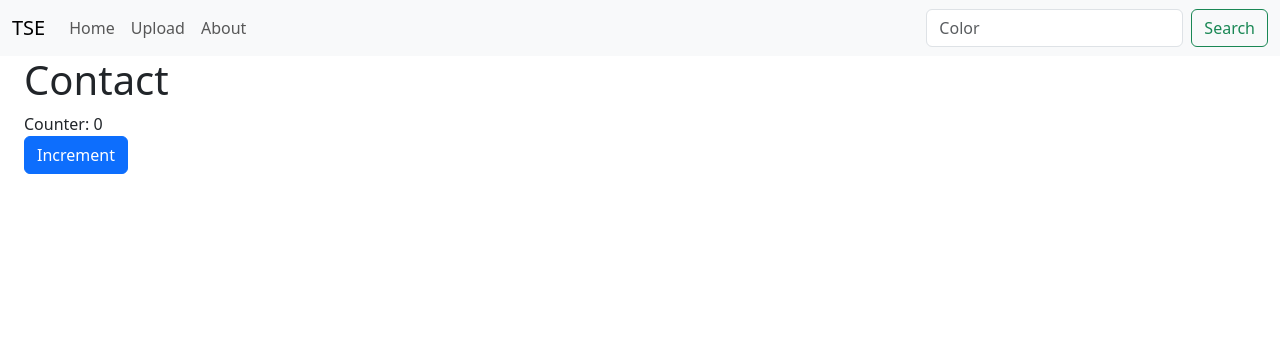
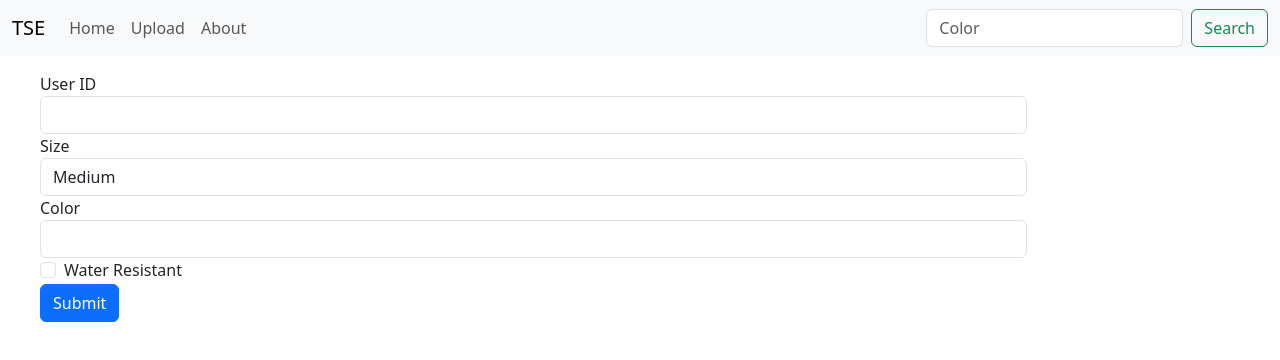
Before and after one commit to olaekdahl/the-sock-exchange, a React (Vite) app in the folder client/: page /contact in a window 1280 px wide. Shown: the top 360 px of the page. Built offline with nearby package versions, Linux system fonts and the light colour scheme.

Commit message:
added upload form

```diff
--- a/client/src/components/Upload.jsx
+++ b/client/src/components/Upload.jsx
@@ -1,18 +1,127 @@
 import React, { useState } from 'react';
 
 const Upload = () => {
-  const [count, setCount] = useState(0);
+  const [sockData, setSockData] = useState({
+    userId: '',
+    sockDetails: {
+      size: 'Medium', // Default set as 'Medium'
+      color: '',
+      pattern: '',
+      material: '',
+      condition: '',
+      forFoot: ''
+    },
+    additionalFeatures: {
+      waterResistant: false,
+      padded: false,
+      antiBacterial: false
+    },
+    addedTimestamp: ''
+  });
 
-  const incrementCount = () => {
-    setCount(count + 1);
+  const handleChange = (e) => {
+    const { name, value, type, checked } = e.target;
+    if (name in sockData.sockDetails) {
+      setSockData({
+        ...sockData,
+        sockDetails: { ...sockData.sockDetails, [name]: value }
+      });
+    } else if (name in sockData.additionalFeatures) {
+      setSockData({
+        ...sockData,
+        additionalFeatures: { ...sockData.additionalFeatures, [name]: type === 'checkbox' ? checked : value }
+      });
+    } else {
+      setSockData({
+        ...sockData,
+        [name]: value
+      });
+    }
+  };
+
+  const handleSubmit = async (e) => {
+    e.preventDefault();
+    // Add the current timestamp
+    const submission = {
+      ...sockData,
+      addedTimestamp: new Date().toISOString()
+    };
+
+    try {
+      const response = await fetch('YOUR_API_ENDPOINT', {
+        method: 'POST',
+        headers: {
+          'Content-Type': 'application/json',
+        },
+        body: JSON.stringify(submission),
+      });
+
+      if (!response.ok) {
+        throw new Error(`HTTP error! status: ${response.status}`);
+      }
+
+      const data = await response.json();
+      console.log(data);
+      // Handle post submission logic (like showing a success message)
+    } catch (error) {
+      console.error("Error posting data", error);
+      // Handle errors here
+    }
   };
 
   return (
-    <div>
-      <h1>Contact</h1>
-      <div>Counter: {count}</div>
-      <button className='btn btn-primary' onClick={incrementCount}>Increment</button>
-    </div>
+    <form onSubmit={handleSubmit} className="p-3">
+      <div className="form-group">
+        <label htmlFor="userId">User ID</label>
+        <input
+          type="text"
+          className="form-control"
+          id="userId"
+          name="userId"
+          value={sockData.userId}
+          onChange={handleChange}
+        />
+      </div>
+      {/* Additional form groups for sock details */}
+      <div className="form-group">
+        <label htmlFor="size">Size</label>
+        <select className="form-control" id="size" name="size" value={sockData.sockDetails.size} onChange={handleChange}>
+          <option>Small</option>
+          <option>Medium</option>
+          <option>Large</option>
+        </select>
+      </div>
+      {/* Add similar blocks for color, pattern, material, condition, forFoot */}
+      {/* Example for color */}
+      <div className="form-group">
+        <label htmlFor="color">Color</label>
+        <input
+          type="text"
+          className="form-control"
+          id="color"
+          name="color"
+          value={sockData.sockDetails.color}
+          onChange={handleChange}
+        />
+      </div>
+      {/* Include form groups for pattern, material, condition, and forFoot similar to above */}
+      {/* Additional Features */}
+      <div className="form-check">
+        <input
+          className="form-check-input"
+          type="checkbox"
+          id="waterResistant"
+          name="waterResistant"
+          checked={sockData.additionalFeatures.waterResistant}
+          onChange={handleChange}
+        />
+        <label className="form-check-label" htmlFor="waterResistant">
+          Water Resistant
+        </label>
+      </div>
+      {/* Include checkboxes for padded and antiBacterial similar to above */}
+      <button type="submit" className="btn btn-primary">Submit</button>
+    </form>
   );
 };
 
```
